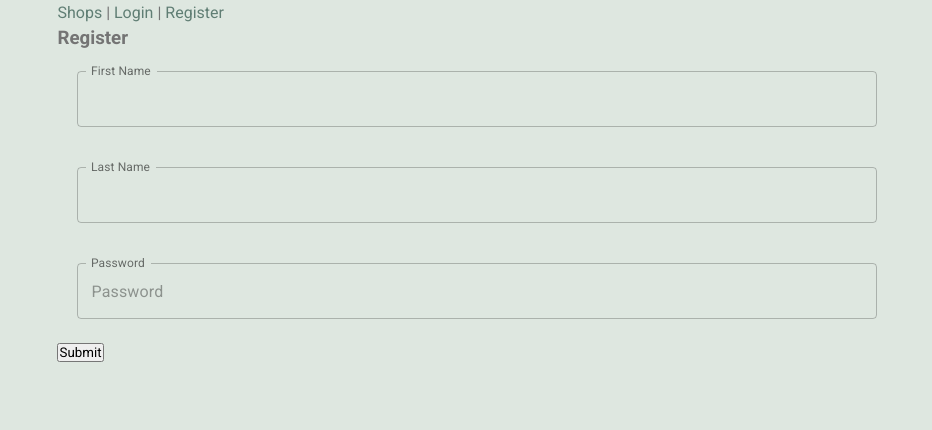
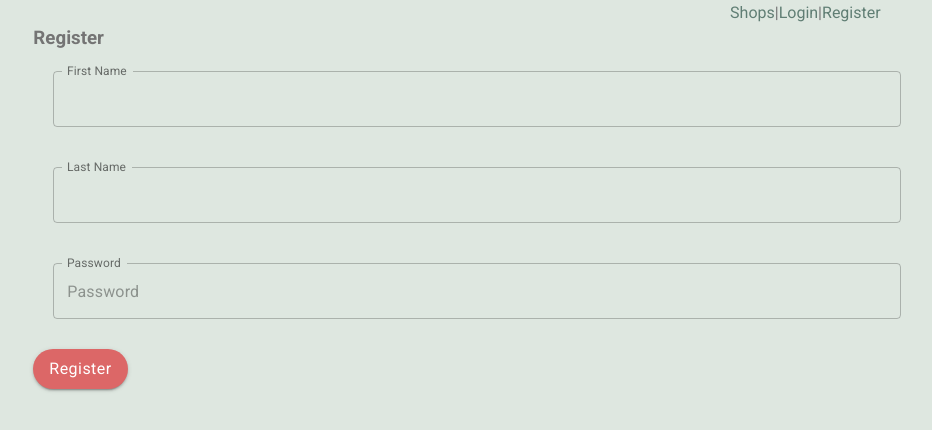
Before and after one commit to isabelchua/sulit-meter, a React (Create React App) app: page /register in a window 1280 px wide. Shown: the top 430 px of the page, without its empty margins (183-1115 px from the left). Built offline with nearby package versions, Linux system fonts and the light colour scheme.

Commit message:
navbar changes

```diff
--- a/package.json
+++ b/package.json
@@ -5,6 +5,7 @@
   "dependencies": {
     "@material-ui/core": "^4.11.0",
     "@material-ui/icons": "^4.9.1",
+    "@material-ui/lab": "^4.0.0-alpha.56",
     "@testing-library/jest-dom": "^4.2.4",
     "@testing-library/react": "^9.3.2",
     "@testing-library/user-event": "^7.1.2",
--- a/src/App.js
+++ b/src/App.js
@@ -17,7 +17,6 @@ function App() {
 				<UserState>
 					<ShopState>
 						<PostState>
-							<NavBar />
 							<Route exact path="/register" component={Register} />
 							<Route exact path="/login" component={Login} />
 							<Route exact path="/">
--- a/src/App.scss
+++ b/src/App.scss
@@ -24,6 +24,16 @@ body {
 	line-height: 160%;
 }
 
+.logo {
+	display: flex;
+}
+
+.nav-bar {
+	display: flex;
+	align-items: center;
+	justify-content: right;
+}
+
 p {
 	margin: 7px 0 0 0;
 	line-height: 140%;
@@ -46,6 +56,8 @@ a:hover {
 
 	.logo-home {
 		width: 100%;
+		display: flex;
+		justify-content: space-between;
 	}
 
 	.home-card {
@@ -129,6 +141,8 @@ a:hover {
 			display: flex;
 			align-items: center;
 			margin-left: 40px;
+			justify-content: right;
+			// text-align: right;
 
 			a {
 				margin: 0 10px;
--- a/src/_buttons.scss
+++ b/src/_buttons.scss
@@ -2,7 +2,7 @@
 	border-radius: 30px !important;
 	background-color: #dc6767 !important;
 	text-transform: capitalize !important;
-	padding: 8px 34px;
+	padding: 8px 45px;
 	font-size: 16px !important;
 	margin: 10px 0 0 0 !important;
 }
--- a/src/components/auth/Login.js
+++ b/src/components/auth/Login.js
@@ -1,7 +1,12 @@
 import React from "react";
+import NavBar from "../shop/NavBar";
 
 function Login() {
-	return <div></div>;
+	return (
+		<div>
+			<NavBar />
+		</div>
+	);
 }
 
 export default Login;
--- a/src/components/auth/Register.js
+++ b/src/components/auth/Register.js
@@ -2,6 +2,8 @@ import React from "react";
 import { useForm } from "react-hook-form";
 import { makeStyles } from "@material-ui/core/styles";
 import TextField from "@material-ui/core/TextField";
+import Button from "@material-ui/core/Button";
+import NavBar from "../shop/NavBar";
 
 function Register() {
 	const { register, handleSubmit, errors } = useForm();
@@ -11,6 +13,8 @@ function Register() {
 	};
 
 	return (
+		<div>
+			<NavBar />
 			<form onSubmit={handleSubmit(onSubmit)} noValidate>
 				<h3>Register</h3>
 				<TextField
@@ -55,7 +59,10 @@ function Register() {
 					name="password"
 					inputRef={register({
 						required: "password required",
-					minLength: { value: 6, message: "must be at least 6 characters" }
+						minLength: {
+							value: 6,
+							message: "must be at least 6 characters"
+						}
 					})}
 					label="Password"
 					style={{ margin: 20 }}
@@ -78,9 +85,17 @@ function Register() {
 					pattern: /^[A-Za-z]+$/i
 				})}
 			/> */}
-
-			<input type="submit" />
+				<Button
+					className="btn"
+					type="submit"
+					variant="contained"
+					color="primary"
+				>
+					Register
+				</Button>
+				{/* <input  /> */}
 			</form>
+		</div>
 	);
 }
 
--- a/src/components/shop/Home.js
+++ b/src/components/shop/Home.js
@@ -2,6 +2,7 @@ import React, { useContext } from "react";
 import ShopContext from "../context/shopContext";
 import ShopCard from "./ShopCard";
 import Logo from "./Logo";
+import NavBar from "./NavBar";
 
 function Home() {
 	const shopContext = useContext(ShopContext);
@@ -12,6 +13,7 @@ function Home() {
 		<div className="home-wrap">
 			<div className="logo-home">
 				<Logo />
+				<NavBar />
 			</div>
 			<div className="home-card">
 				{shop.map(sho => (
--- a/src/components/shop/Logo.js
+++ b/src/components/shop/Logo.js
@@ -4,7 +4,7 @@ import { Link } from "react-router-dom";
 
 function Logo() {
 	return (
-		<div>
+		<div className="logo">
 			<Link to="/">
 				<img src={logo} alt="logo" />
 			</Link>
--- a/src/components/shop/Post.js
+++ b/src/components/shop/Post.js
@@ -1,12 +1,13 @@
 import React from "react";
 import PropTypes from "prop-types";
 import { Avatar } from "@material-ui/core";
+import Rating from "@material-ui/lab/Rating";
 
 function Post({ posts, user }) {
 	//const foodContext = useContext(FoodContext);
 
 	const { name, review, image } = posts;
-	const { fname, lname, address } = user;
+	const { fname, lname, address, rating } = user;
 
 	return (
 		<div className="post">
@@ -20,6 +21,7 @@ function Post({ posts, user }) {
 				</div>
 			</div>
 			<div className="post-content">
+				<Rating name="read-only" value={rating} readOnly />
 				{/* <h4>{name}</h4> */}
 				<p>{review}</p>
 				<img src={image} alt="food pic" className="img" />
--- a/src/components/shop/ReviewForm.js
+++ b/src/components/shop/ReviewForm.js
@@ -6,12 +6,14 @@ import SendIcon from "@material-ui/icons/Send";
 import StarRating from "./StarRating";
 import PostContext from "../context/postContext";
 import { useParams } from "react-router-dom";
+import Rating from "@material-ui/lab/Rating";
 
 function ReviewForm() {
 	const postContext = useContext(PostContext);
 
 	const { addPost } = postContext;
 	const { id } = useParams();
+	const [rating1, setRating] = useState(0);
 
 	const [post, setPost] = useState({
 		review: "",
@@ -50,7 +52,17 @@ function ReviewForm() {
 			<form onSubmit={onSubmit}>
 				<Avatar src="https://imgur.com/LmpYcOR.jpg" />
 				<div className="col">
-					<StarRating name="stars" value={rating} />
+					{/* <StarRating name="stars" value={rating} /> */}
+					{/* <Box component="fieldset" mb={1} borderColor="transparent"> */}
+					{/* <Typography component="legend">Controlled</Typography> */}
+					<Rating
+						name="rating"
+						value={rating1}
+						onChange={(event, newValue) => {
+							setRating(newValue);
+						}}
+					/>
+					{/* </Box> */}
 
 					<input
 						name="review"
```
Also changed, not shown: 1 other file (tests, documents, lock files or other folders). Lines whose indentation alone changed are shown as unchanged.
